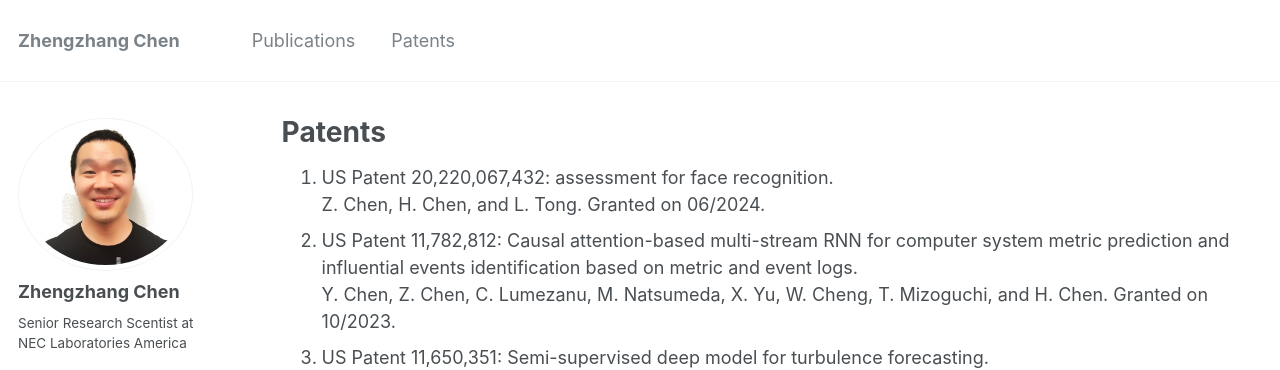
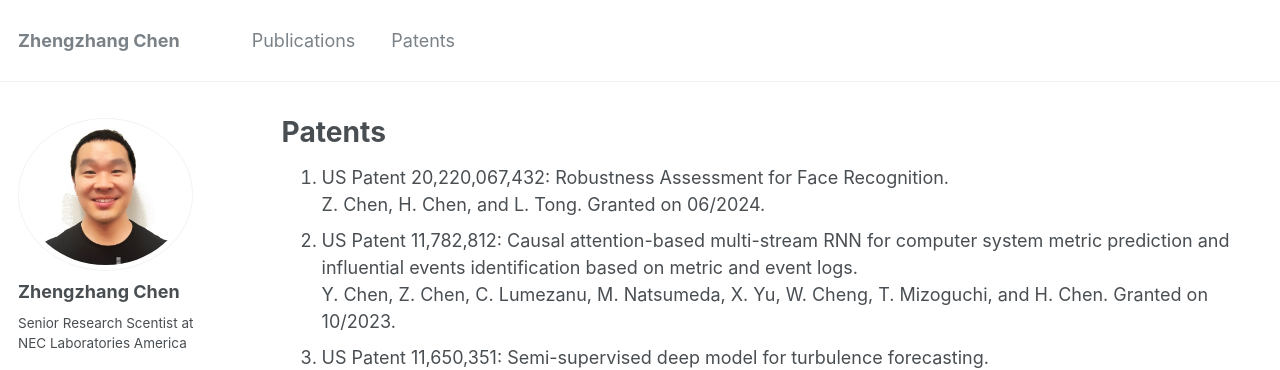
Before and after one commit to zhengzhangchen/zhengzhangchen.github.io, a Jekyll site: the page built from _pages/portfolio.md, in a window 1280 px wide and 900 px high. Shown: the top 370 px of the window. Built offline with Jekyll 4.4.1, drawn with Linux system fonts in a browser that asks for light colours; some web fonts are replaced.

Commit message:
Update portfolio.md

```diff
--- a/_pages/portfolio.md
+++ b/_pages/portfolio.md
@@ -5,7 +5,7 @@ permalink: /portfolio/
 author_profile: true
 ---
 
-1. US Patent 20,220,067,432: assessment for face recognition. <br> Z. Chen, H. Chen, and L. Tong. Granted on 06/2024.
+1. US Patent 20,220,067,432: Robustness Assessment for Face Recognition. <br> Z. Chen, H. Chen, and L. Tong. Granted on 06/2024.
 1. US Patent 11,782,812: Causal attention-based multi-stream RNN for computer system metric prediction and influential events identification based on metric and event logs. <br> Y. Chen, Z. Chen, C. Lumezanu, M. Natsumeda, X. Yu, W. Cheng, T. Mizoguchi, and H. Chen. Granted on 10/2023.
 1. US Patent 11,650,351: Semi-supervised deep model for turbulence forecasting. <br> Y. Liu, J. Ni, B. Zong, H. Chen, Z. Chen, W. Cheng, and D. Zhang. Granted on 05/2023.
 1. US Patent 11,620,492: Flexible edge-empowered graph convolutional networks with node-edge enhancement. <br> J. Gui, Z. Chen, J. Rhee, H. Chen, and P. Wang. Granted on 04/2023.
```
